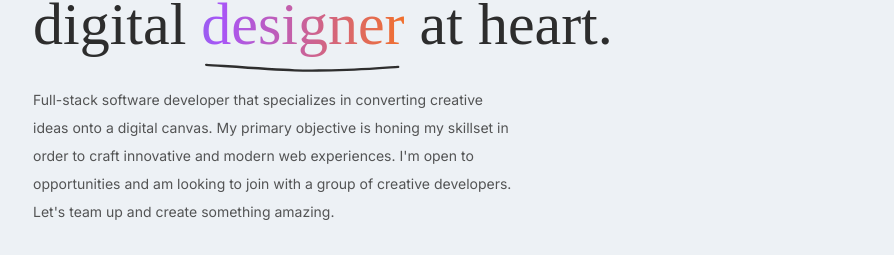
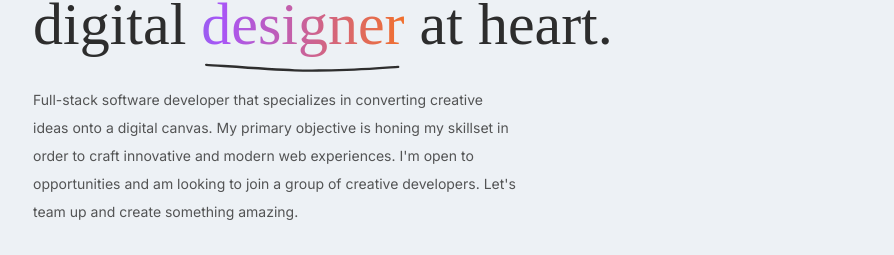
Before and after one commit to Yezo/personal-portfolio, a React (Vite) app: page / in a window 1280 px wide. Shown: the part 306-561 px from the top of the page, without its empty margins (191-1085 px from the left). Built offline with nearby package versions, Linux system fonts and the light colour scheme; a web font is replaced by a local one.

Commit message:
chore: fix grammar issue

```diff
--- a/src/pages/HomePage.tsx
+++ b/src/pages/HomePage.tsx
@@ -57,8 +57,8 @@ export const HomePage = () => {
           <HeaderDescription>
             Full-stack software developer that specializes in converting creative ideas onto a
             digital canvas. My primary objective is honing my skillset in order to craft innovative
-            and modern web experiences. I'm open to opportunities and am looking to join with a
-            group of creative developers. Let's team up and create something amazing.
+            and modern web experiences. I'm open to opportunities and am looking to join a group of
+            creative developers. Let's team up and create something amazing.
           </HeaderDescription>
           <m.div
             className="my-8 flex gap-3"
```
